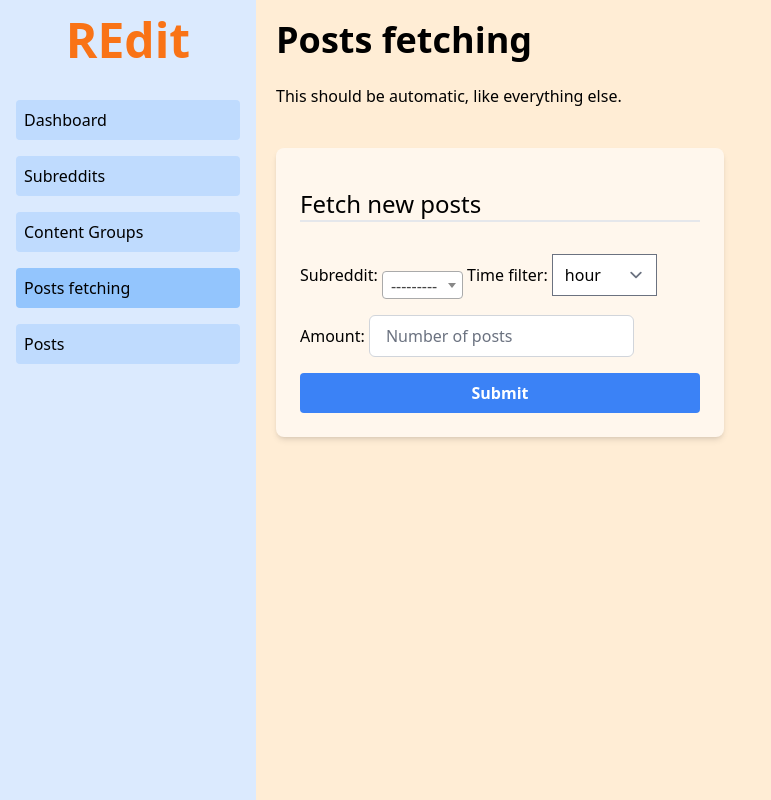
After one commit to const-dominik/REdit, a Django app: page /subreddits/posts-fetching/ in a window 1280 px wide. The commit adds this page. Shown: the whole page, without its empty margins (0-771 px from the left). Run offline with Django 4.2, Linux system fonts and the light colour scheme; data that the repository does not hold is empty; some libraries are stand-ins or nearby versions.

Commit message:
added posts fetching (text, images and videos)

```diff
--- a/posts/forms.py
+++ b/posts/forms.py
@@ -1,5 +1,6 @@
 from django import forms
 from posts.models import ContentGroup, Subreddit
+from django_select2.forms import Select2Widget
 
 import re
 
@@ -22,9 +23,14 @@ class ContentGroupForm(forms.ModelForm):
 
 
 class SubredditForm(forms.ModelForm):
+    types = forms.MultipleChoiceField(
+        choices=Subreddit.Type.choices,
+        widget=forms.CheckboxSelectMultiple(attrs={"class": "space-y-2"}),
+    )
+
     class Meta:
         model = Subreddit
-        fields = ["name"]
+        fields = ["name", "types"]
         widgets = {
             "name": forms.TextInput(
                 attrs={
@@ -46,3 +52,42 @@ class SubredditForm(forms.ModelForm):
                 raise forms.ValidationError("Please enter a valid Reddit URL.")
 
         return name
+
+    def clean_types(self):
+        types = self.cleaned_data.get("types")
+
+        return ",".join(types)
+
+
+class FetchPostsForm(forms.Form):
+    subreddit = forms.ModelChoiceField(
+        queryset=Subreddit.objects.all(),
+        widget=Select2Widget(
+            attrs={
+                "class": "border border-gray-300 rounded-md px-4 py-2",
+                "placeholder": "Select a subreddit",
+            }
+        ),
+        required=True,
+    )
+
+    time_filter = forms.ChoiceField(
+        choices=(
+            ("hour", "hour"),
+            ("day", "day"),
+            ("week", "week"),
+            ("month", "month"),
+            ("year", "year"),
+            ("all", "all"),
+        )
+    )
+
+    amount = forms.IntegerField(
+        min_value=1,
+        widget=forms.NumberInput(
+            attrs={
+                "class": "border border-gray-300 rounded-md px-4 py-2",
+                "placeholder": "Number of posts",
+            }
+        ),
+    )
--- a/posts/urls.py
+++ b/posts/urls.py
@@ -1,11 +1,10 @@
 from django.urls import path
-from posts.views import (
-    SubredditList,
-    ContentGroupList,
-)
+from posts.views import SubredditList, ContentGroupList, PostsFormView, PostsView
 
 
 urlpatterns = [
     path("", SubredditList.as_view(), name="subreddits"),
     path("groups/", ContentGroupList.as_view(), name="contentgroups"),
+    path("posts-fetching/", PostsFormView.as_view(), name="posts-fetch"),
+    path("posts/", PostsView.as_view(), name="my-posts"),
 ]
--- a/posts/views.py
+++ b/posts/views.py
@@ -1,11 +1,14 @@
-from django.views.generic import ListView
-from posts.models import Subreddit, ContentGroup
-from posts.forms import SubredditForm, ContentGroupForm
+from django.views.generic import ListView, FormView
 from django.shortcuts import render, redirect
+from django.http import JsonResponse
+from django.urls import reverse_lazy
+
+import json
+from posts.models import Subreddit, ContentGroup, Post
+from posts.forms import SubredditForm, ContentGroupForm, FetchPostsForm
 from posts.serializers import SubredditSerializer, ContentGroupSerializer
+from posts.scripts import fetch_posts
 from rest_framework import viewsets
-from django.http import JsonResponse
-import json
 
 
 class SubredditList(ListView):
@@ -75,3 +78,30 @@ class ContentGroupList(ListView):
 class ContentGroupViewSet(viewsets.ModelViewSet):
     queryset = ContentGroup.objects.all()
     serializer_class = ContentGroupSerializer
+
+
+class PostsFormView(FormView):
+    form_class = FetchPostsForm
+    template_name = "posts/posts-form.html"
+    success_url = reverse_lazy("posts-fetch")
+
+    def get_context_data(self, **kwargs):
+        context = super().get_context_data(**kwargs)
+        context["page_name"] = "posts-fetch"
+
+        return context
+
+    def form_valid(self, form):
+        fetch_posts(**form.cleaned_data)
+
+        return super().form_valid(form)
+
+
+class PostsView(ListView):
+    model = Post
+    template_name = "posts/posts.html"
+
+    def get_context_data(self, **kwargs):
+        context = super().get_context_data(**kwargs)
+        context["page_name"] = "posts"
+        return context
--- a/pyproject.toml
+++ b/pyproject.toml
@@ -14,6 +14,10 @@ django = "^5.1.2"
 django-tailwind = {extras = ["reload"], version = "^3.8.0"}
 djangorestframework = "^3.15.2"
 django-extensions = "^3.2.3"
+pillow = "^11.0.0"
+django-select2 = "^8.2.1"
+python-dotenv = "^1.0.1"
+praw = "^7.8.1"
 
 [tool.poe.tasks.start]
 help = "Starts the development server"
--- a/r_edit/settings.py
+++ b/r_edit/settings.py
@@ -11,6 +11,7 @@ https://docs.djangoproject.com/en/4.2/ref/settings/
 """
 
 from pathlib import Path
+import os
 
 BASE_DIR = Path(__file__).resolve().parent.parent
 
@@ -32,6 +33,7 @@ INSTALLED_APPS = [
     "django_browser_reload",
     "rest_framework",
     "django_extensions",
+    "django_select2",
 ]
 
 R_EDIT_APPS = ["dashboard.apps.DashboardConfig", "posts.apps.PostsConfig"]
@@ -85,7 +87,8 @@ USE_I18N = True
 USE_TZ = True
 
 STATIC_URL = "static/"
-
+MEDIA_URL = "media/"
+MEDIA_ROOT = os.path.join(BASE_DIR, "media")
 
 DEFAULT_AUTO_FIELD = "django.db.models.BigAutoField"
 
--- a/r_edit/urls.py
+++ b/r_edit/urls.py
@@ -1,8 +1,11 @@
 from django.contrib import admin
 from django.urls import path, include
+from django.views.generic import RedirectView
+from django.conf import settings
+from django.conf.urls.static import static
 
 from rest_framework import routers
-from posts.views import SubredditViewSet, ContentGroupViewSet
+from posts.views import SubredditViewSet, ContentGroupViewSet, PostsView
 
 router = routers.SimpleRouter()
 router.register(r"subreddits", SubredditViewSet)
@@ -10,8 +13,12 @@ router.register(r"groups", ContentGroupViewSet)
 
 urlpatterns = [
     path("admin/", admin.site.urls),
+    path("", RedirectView.as_view(url="/dashboard/", permanent=True)),
     path("dashboard/", include("dashboard.urls"), name="dashboard"),
     path("subreddits/", include("posts.urls"), name="posts"),
     path("__reload__/", include("django_browser_reload.urls")),
     path("api/", include(router.urls)),
 ]
+
+if settings.DEBUG:
+    urlpatterns += static(settings.MEDIA_URL, document_root=settings.MEDIA_ROOT)
--- a/templates/posts/groups.html
+++ b/templates/posts/groups.html
@@ -62,6 +62,8 @@
                 </div>
             {% endfor %}
         </div>
+    {% else %}
+        <p class="text-gray-500 my-4">No content groups available.</p>
     {% endif %}
 </div>
 
--- /dev/null
+++ b/templates/posts/posts-form.html
@@ -0,0 +1,25 @@
+{% extends "r_edit/base.html" %}
+
+{% block title %} REdit | Posts Management {% endblock %}
+
+{% block head %}
+    {{ form.media }}
+{% endblock %}
+
+{% block content %}
+<div class="w-4/5 h-screen p-5">
+    <h1 class="text-4xl mb-6 font-bold">Posts fetching</h1>
+    <p>This should be automatic, like everything else.</p>
+    <form method="POST" action="{% url 'posts-fetch' %}" class="bg-orange-50 p-6 rounded-lg shadow-md space-y-4 max-w-md mt-10">
+        {% csrf_token %}
+        <h2 class="text-2xl border-b-2"> Fetch new posts </h2>
+        <div class="space-y-4">
+            {{ form }}
+        </div>
+
+        <button type="submit" class="w-full bg-blue-500 text-white font-semibold py-2 px-4 rounded hover:bg-blue-600 transition duration-200">
+            Submit
+        </button>
+    </form>
+</div>
+{% endblock %}
--- a/templates/r_edit/base.html
+++ b/templates/r_edit/base.html
@@ -6,7 +6,9 @@
     <meta charset="UTF-8">
     <meta name="viewport" content="width=device-width, initial-scale=1.0">
     <title>{% block title %}{% endblock %}</title>
+    <script src="https://code.jquery.com/jquery-3.6.0.min.js"></script>
     {% block head %} {% endblock %}
+
     {% tailwind_css %}
 </head>
 <body class="w-screen h-screen flex box-border m-0 p-0" >
@@ -28,6 +30,16 @@
                 class="hover:bg-blue-400 p-2 rounded block {% if page_name == "groups" %} bg-blue-300 {% else %} bg-blue-200 {% endif %} font-medium">
                     Content Groups</a>
             </li>
+            <li class="mb-4">
+                <a href="{% url 'posts-fetch' %}"
+                class="hover:bg-blue-400 p-2 rounded block {% if page_name == "posts-fetch" %} bg-blue-300 {% else %} bg-blue-200 {% endif %} font-medium">
+                    Posts fetching</a>
+            </li>
+            <li class="mb-4">
+                <a href="{% url 'my-posts' %}"
+                class="hover:bg-blue-400 p-2 rounded block {% if page_name == "posts" %} bg-blue-300 {% else %} bg-blue-200 {% endif %} font-medium">
+                    Posts</a>
+            </li>
         </ul>
     </nav>
 
--- a/theme/static/css/dist/styles.css
+++ b/theme/static/css/dist/styles.css
@@ -808,6 +800,18 @@ select {
   margin-bottom: 2.25rem;
 }
 
+.ml-1 {
+  margin-left: 0.25rem;
+}
+
+.ml-2 {
+  margin-left: 0.5rem;
+}
+
+.mt-10 {
+  margin-top: 2.5rem;
+}
+
 .mt-3 {
   margin-top: 0.75rem;
 }
@@ -836,12 +832,12 @@ select {
   display: block;
 }
 
-.inline-block {
-  display: inline-block;
+.flex {
+  display: flex;
 }
 
-.flex {
-  display: flex;
+.inline-flex {
+  display: inline-flex;
 }
 
 .h-1\/2 {
@@ -868,20 +880,16 @@ select {
   width: 80%;
 }
 
+.w-full {
+  width: 100%;
+}
+
 .w-screen {
   width: 100vw;
 }
 
-.w-1 {
-  width: 0.25rem;
-}
-
-.w-0 {
-  width: 0px;
-}
-
-.w-80 {
-  width: 20rem;
+.max-w-md {
+  max-width: 28rem;
 }
 
 .flex-1 {
@@ -920,12 +936,34 @@ select {
   gap: 0.25rem;
 }
 
+.space-x-2 > :not([hidden]) ~ :not([hidden]) {
+  --tw-space-x-reverse: 0;
+  margin-right: calc(0.5rem * var(--tw-space-x-reverse));
+  margin-left: calc(0.5rem * calc(1 - var(--tw-space-x-reverse)));
+}
+
+.space-y-2 > :not([hidden]) ~ :not([hidden]) {
+  --tw-space-y-reverse: 0;
+  margin-top: calc(0.5rem * calc(1 - var(--tw-space-y-reverse)));
+  margin-bottom: calc(0.5rem * var(--tw-space-y-reverse));
+}
+
+.space-y-4 > :not([hidden]) ~ :not([hidden]) {
+  --tw-space-y-reverse: 0;
+  margin-top: calc(1rem * calc(1 - var(--tw-space-y-reverse)));
+  margin-bottom: calc(1rem * var(--tw-space-y-reverse));
+}
+
 .overflow-y-auto {
   overflow-y: auto;
 }
 
 .rounded {
   border-radius: 0.25rem;
+}
+
+.rounded-lg {
+  border-radius: 0.5rem;
 }
 
 .rounded-md {
@@ -945,20 +983,8 @@ select {
   border-width: 2px;
 }
 
-.border-l {
-  border-left-width: 1px;
-}
-
-.border-l-2 {
-  border-left-width: 2px;
-}
-
-.border-l-4 {
-  border-left-width: 4px;
-}
-
-.border-r {
-  border-right-width: 1px;
+.border-b-2 {
+  border-bottom-width: 2px;
 }
 
 .border-gray-300 {
@@ -1001,9 +1027,19 @@ select {
   background-color: rgb(255 237 213 / var(--tw-bg-opacity));
 }
 
+.bg-orange-50 {
+  --tw-bg-opacity: 1;
+  background-color: rgb(255 247 237 / var(--tw-bg-opacity));
+}
+
 .bg-white {
   --tw-bg-opacity: 1;
   background-color: rgb(255 255 255 / var(--tw-bg-opacity));
+}
+
+.object-cover {
+  -o-object-fit: cover;
+     object-fit: cover;
 }
 
 .p-0 {
@@ -1026,6 +1062,10 @@ select {
   padding: 1.25rem;
 }
 
+.p-6 {
+  padding: 1.5rem;
+}
+
 .px-4 {
   padding-left: 1rem;
   padding-right: 1rem;
@@ -1086,6 +1118,10 @@ select {
   font-weight: 500;
 }
 
+.font-semibold {
+  font-weight: 600;
+}
+
 .text-black {
   --tw-text-opacity: 1;
   color: rgb(0 0 0 / var(--tw-text-opacity));
@@ -1106,30 +1152,38 @@ select {
   color: rgb(255 255 255 / var(--tw-text-opacity));
 }
 
-.text-red-900 {
+.text-blue-500 {
   --tw-text-opacity: 1;
-  color: rgb(127 29 29 / var(--tw-text-opacity));
+  color: rgb(59 130 246 / var(--tw-text-opacity));
 }
 
-.text-red-500 {
+.text-gray-600 {
   --tw-text-opacity: 1;
-  color: rgb(239 68 68 / var(--tw-text-opacity));
+  color: rgb(75 85 99 / var(--tw-text-opacity));
 }
 
-.text-gray-300 {
-  --tw-text-opacity: 1;
-  color: rgb(209 213 219 / var(--tw-text-opacity));
+.shadow-md {
+  --tw-shadow: 0 4px 6px -1px rgb(0 0 0 / 0.1), 0 2px 4px -2px rgb(0 0 0 / 0.1);
+  --tw-shadow-colored: 0 4px 6px -1px var(--tw-shadow-color), 0 2px 4px -2px var(--tw-shadow-color);
+  box-shadow: var(--tw-ring-offset-shadow, 0 0 #0000), var(--tw-ring-shadow, 0 0 #0000), var(--tw-shadow);
 }
 
-.text-gray-700 {
-  --tw-text-opacity: 1;
-  color: rgb(55 65 81 / var(--tw-text-opacity));
+.shadow-sm {
+  --tw-shadow: 0 1px 2px 0 rgb(0 0 0 / 0.05);
+  --tw-shadow-colored: 0 1px 2px 0 var(--tw-shadow-color);
+  box-shadow: var(--tw-ring-offset-shadow, 0 0 #0000), var(--tw-ring-shadow, 0 0 #0000), var(--tw-shadow);
 }
 
 .transition {
   transition-property: color, background-color, border-color, text-decoration-color, fill, stroke, opacity, box-shadow, transform, filter, -webkit-backdrop-filter;
   transition-property: color, background-color, border-color, text-decoration-color, fill, stroke, opacity, box-shadow, transform, filter, backdrop-filter;
   transition-property: color, background-color, border-color, text-decoration-color, fill, stroke, opacity, box-shadow, transform, filter, backdrop-filter, -webkit-backdrop-filter;
+  transition-timing-function: cubic-bezier(0.4, 0, 0.2, 1);
+  transition-duration: 150ms;
+}
+
+.transition-shadow {
+  transition-property: box-shadow;
   transition-timing-function: cubic-bezier(0.4, 0, 0.2, 1);
   transition-duration: 150ms;
 }
```
Also changed, not shown: other parts of theme/static/css/dist/styles.css (+63 -38 lines), posts/models.py (+31 -1 lines), posts/scripts.py (added, +98 -0 lines), templates/posts/posts.html (added, +32 -0 lines), templates/posts/subreddits.html (+18 -3 lines), posts/migrations/0001_initial.py, 2 other files.
